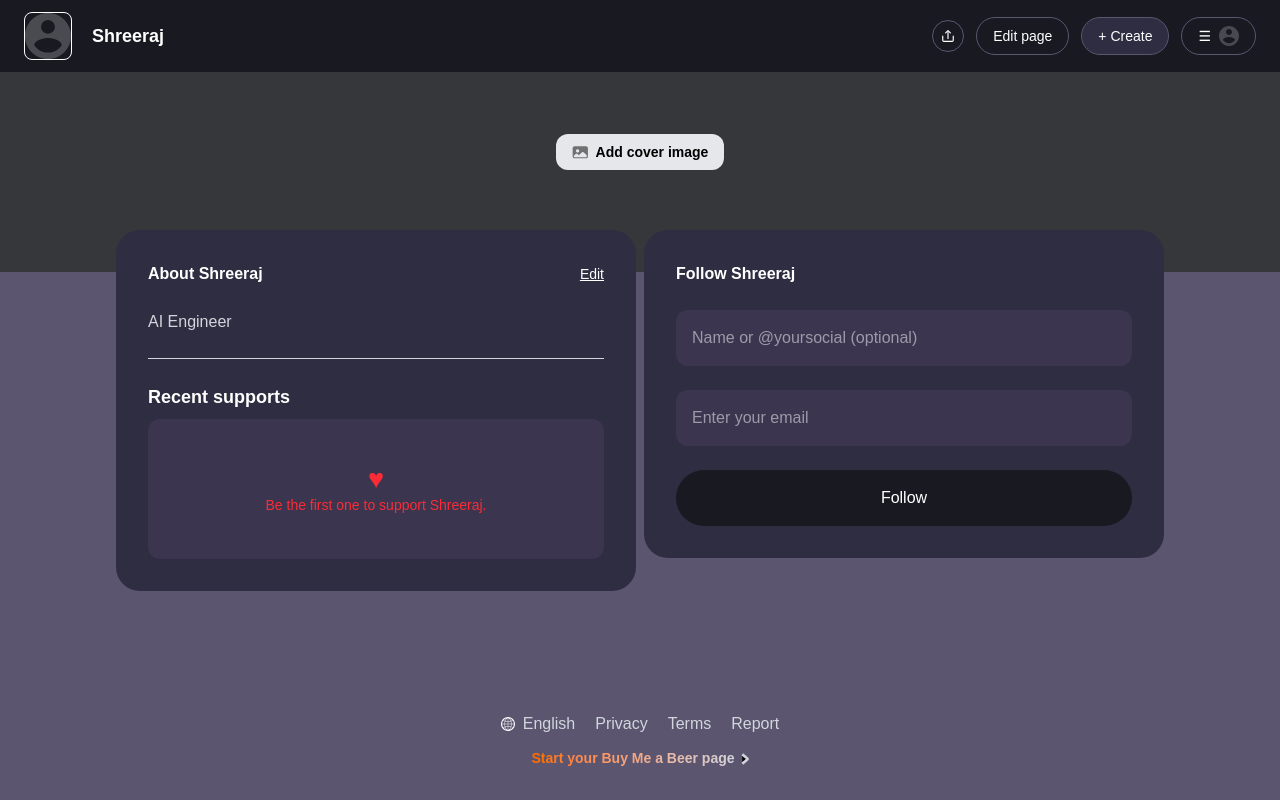
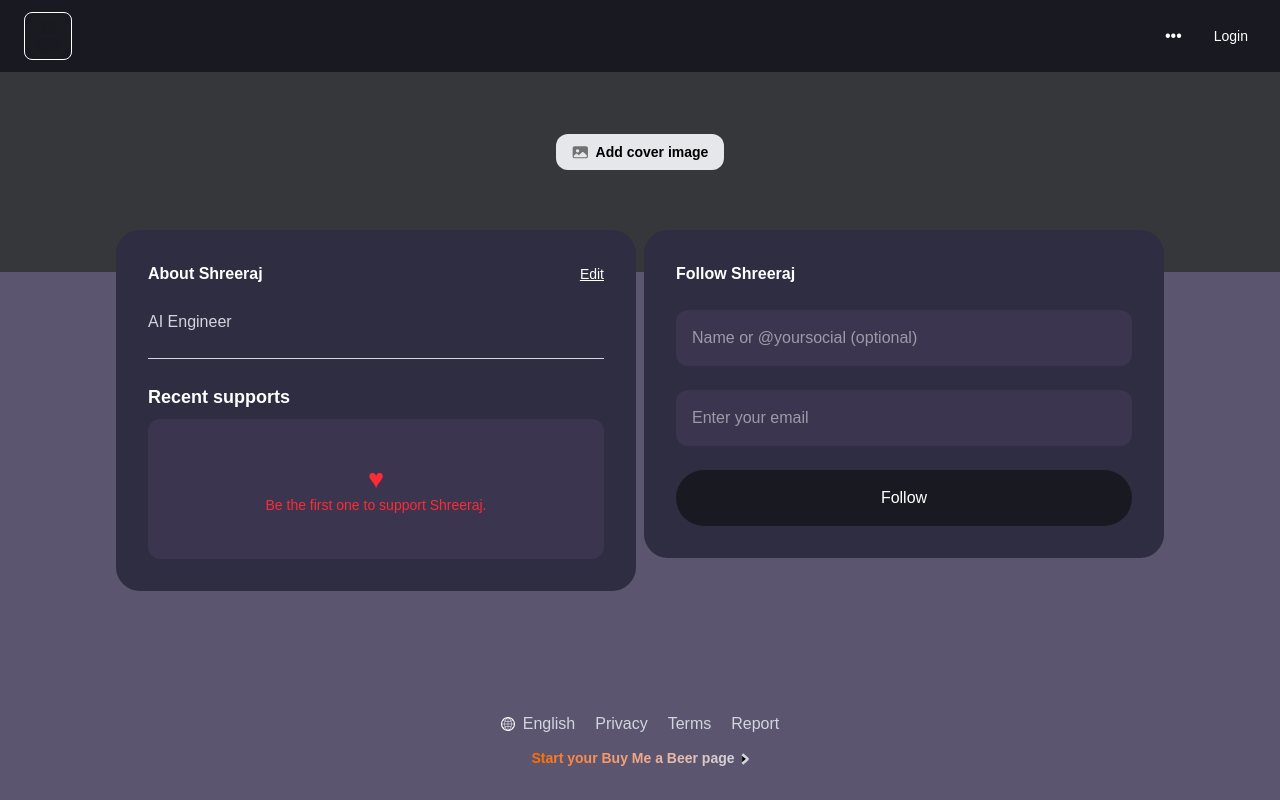
Before and after one commit to Ankryptic/buymeabeer, a Next.js app: page /about in a window 1280 px wide. Built offline with nearby package versions, Linux system fonts and the light colour scheme; no server answers; a web font is replaced by a local one.

Commit message:
setup userNav in logout

```diff
--- a/app/[username]/UserNav.js
+++ b/app/[username]/UserNav.js
@@ -1,30 +1,44 @@
 "use client"
-import React, { useState } from "react";
+import React, { useEffect, useState } from "react";
 import Link from "next/link";
 import Image from "next/image";
+import { signOut, useSession } from "next-auth/react";
 
 
 const UserNav = ({ username, setShowEdit }) => {
     const [proDropdown, setProDropdown] = useState(false);
+    const { data: session, status } = useSession()
+    const [authenticated, setAuthenticated] = useState(true)
+    const [dotDropdown, setDotDropdown] = useState(false)
+    const profilePic  = session?.user.image
+    const name = session?.user.name
 
+
+    useEffect(() => {
+        if (status === "unauthenticated") {
+            console.log("unathenticateds")
+            setAuthenticated(false)
+        }
+    }, [status, session])
 
     return (
         <nav className="flex items-center justify-between w-full h-18 px-6 bg-[#181921] text-white">
 
             <div className="flex items-center gap-5">
-                    <div className="relative user-image w-12 h-12 border border-white rounded-lg">
+                <div className="relative user-image w-12 h-12 border border-white overflow-hidden rounded-lg">
                     <Image
-                            className="object-contain invert"
-                            src={"/profile.svg"}
-                            fill
+                        className="object-contain"
+                        src={profilePic || "/profile.svg"}
+                        width={50}
+                        height={50}
                         alt="profile-logo"
                     />
                 </div>
-                    <div className="username font-bold text-lg">Shreeraj</div>
+                <div className="username font-bold text-lg">{name}</div>
                 {/* <div className="username font-bold text-lg">{ username }</div> */}
             </div>
 
-                <div className="flex items-center gap-3">
+            {authenticated && <div className="flex items-center gap-3">
                 <button className="p-2 border border-[#5b5570] hover:bg-[#5b5570] rounded-full cursor-pointer">
                     <Image
                         className="invert"
@@ -43,11 +57,11 @@ const UserNav = ({ username, setShowEdit }) => {
                 </button>
 
                 <div className="relative">
-                        <button className="flex items-center gap-2 text-sm p-2 px-4 border border-[#5b5570] hover:bg-[#5b5570] rounded-full cursor-pointer" onClick={() => {setProDropdown(!proDropdown)}} aria-haspopup="menu" aria-expanded={proDropdown} onBlur={() => setProDropdown(false)}>
+                    <button className="flex items-center gap-2 text-sm p-2 px-4 border border-[#5b5570] hover:bg-[#5b5570] rounded-full cursor-pointer" onClick={() => { setProDropdown(!proDropdown) }} aria-haspopup="menu" aria-expanded={proDropdown} onBlur={() => setProDropdown(false)}>
                         <span>&#9776;</span>
                         <Image
-                                className="invert"
-                                src={"/profile.svg"}
+                            className="rounded-full"
+                            src={session?.user.image || "/profile.svg"}
                             width={20}
                             height={20}
                             alt="profile-logo"
@@ -55,20 +69,47 @@ const UserNav = ({ username, setShowEdit }) => {
                     </button>
 
                     <div className={`absolute z-15 right-2 top-12 bg-[#5b5570] shadow shadow-black flex flex-col w-50 rounded-sm text-sm  transition-all duration-300 overflow-hidden
-                            ${proDropdown ? "opacity-100 p-4 max-h-50" :
+                            ${proDropdown ? "opacity-100 p-4 max-h-80" :
                             "opacity-0 max-h-0 p-0"
                         }
                         `}>
-                            <Link href={"/"} className="hover:bg-[#3b354f] py-2 px-2 rounded-lg">View my page</Link>
-                            <Link href={"/"} className="hover:bg-[#3b354f] py-2 px-2 rounded-lg">Dashboard</Link>
-                            <Link href={"/"} className="hover:bg-[#3b354f] py-2 px-2 rounded-lg">My account</Link>
-                            <Link href={"/"} className="hover:bg-[#3b354f] py-2 px-2 rounded-lg">Refer a creator</Link>
-                            <button type="button" className="hover:bg-[#3b354f] py-2 px-2 rounded-lg text-start text-gray-300 cursor-pointer"><span>Logout</span></button>
+                        <Link href={`/${username}`} target="_blank" className="hover:bg-[#3b354f] py-2 px-2 rounded-lg">View my page</Link>
+                        <Link href={"/dashboard"} className="hover:bg-[#3b354f] py-2 px-2 rounded-lg">Dashboard</Link>
+                        <Link href={"#"} className="hover:bg-[#3b354f] py-2 px-2 rounded-lg">My account</Link>
+                        <Link href={"#"} className="hover:bg-[#3b354f] py-2 px-2 rounded-lg">Refer a creator</Link>
+                        <button className="hover:bg-[#3b354f] w-full py-2 px-2 rounded-lg text-start text-gray-300 cursor-pointer" onClick={() => signOut()}><span>Logout</span></button>
                     </div>
                 </div>
 
+            </div>}
+
+            {!authenticated && <div className="flex items-center gap-6 pr-2">
+                <div className="relative">
+                    <button className="cursor-pointer hover:bg-gray-700 px-2 py-1 rounded-full"
+                        onClick={() => {setDotDropdown(!dotDropdown)}} aria-haspopup="menu" aria-expanded={dotDropdown} onBlur={() => {setDotDropdown(false)}}
+                    >
+                        <span>&bull;</span>
+                        <span>&bull;</span>
+                        <span>&bull;</span>
+                    </button>
+
+                    {/* Logged Out DropDown */}
+                    <div className={`absolute right-0 top-10 z-15 bg-[#5b5570] shadow shadow-black flex flex-col w-40 rounded-lg text-sm overflow-hidden transition-all duration-300
+                        ${dotDropdown ? "opacity-100 max-h-40 p-2" :
+                                        "opacity-0 max-h-0 p-0"
+                        }
+                        `}>
+                        <Link href={"#"} className="hover:bg-[#3b354f] py-2 px-2 rounded-lg">Follow</Link>
+                        <Link href={"#"} className="hover:bg-[#3b354f] py-2 px-2 rounded-lg">Share</Link>
+                        <Link href={"#"} className="hover:bg-[#3b354f] py-2 px-2 rounded-lg">Report</Link>
+                    </div>
                 </div>
 
+                <Link href={"/login"} className="hover:underline text-sm">
+                    Login
+                </Link>
+            </div>
+}
         </nav>
     )
 }
--- a/app/[username]/page.js
+++ b/app/[username]/page.js
@@ -9,7 +9,7 @@ const Username = async ({ params }) => {
     return (
         <div className="relative h-screen">
 
-            <ProfilePage username={username}/>
+            <ProfilePage username={username} />
 
             <footer className="absolute w-full bottom-0 h-22 flex flex-col items-center gap-3">
                 <div className="text-gray-300 flex items-center justify-center gap-5">
@@ -23,12 +23,12 @@ const Username = async ({ params }) => {
                         />
                         <span>English</span>
                     </button>
-                    <Link href={"/"} className="hover:underline">Privacy</Link>
-                    <Link href={"/"} className="hover:underline">Terms</Link>
-                    <Link href={"/"} className="hover:underline">Report</Link>
+                    <Link href={"#"} className="hover:underline">Privacy</Link>
+                    <Link href={"#"} className="hover:underline">Terms</Link>
+                    <Link href={"#"} className="hover:underline">Report</Link>
                 </div>
                 <div>
-                    <Link href={"/Shreeraj"} className="group flex items-center">
+                    <Link href={"/"} target="_blank" className="group flex items-center">
                         <span className="bg-linear-to-r from-orange-500 to-gray-300 bg-clip-text text-transparent text-sm font-bold">Start your Buy Me a Beer page</span>
                         <svg data-v-649a954c="" data-v-da4783f8="" viewBox="0 0 6 9" fill="" xmlns="http://www.w3.org/2000/svg" className="w-2 overflow-visible transition duration-100 ease-in-out ml-1.5 mt-0.5" aria-hidden="true"><g data-v-649a954c="" className="translate-x-0 transform duration-100 ease-in-out group-hover:translate-x-[1.7px]"><path data-v-649a954c="" d="M1 1C4.5 4 5 4.38484 5 4.5C5 4.61516 4.5 5 1 8" stroke="#D1D5DB" strokeWidth="2"></path></g><g data-v-649a954c="" className="tw-svg-arrow-body opacity-0 scale-100 group-hover:opacity-100 group-hover:scale-x-150"><path data-v-649a954c="" d="M3.5 4.5H0" stroke="#D1D5DB" strokeWidth="2"></path></g></svg>
                     </Link>
--- a/app/action/UserAction.js
+++ b/app/action/UserAction.js
@@ -53,7 +53,6 @@ export const updateCompletePage = async(formData) => {
                 profileCompleted: true
             }
         )
-        console.log(dbUser.toObject())
         return result;
 
     }
--- a/next.config.mjs
+++ b/next.config.mjs
@@ -2,6 +2,11 @@
 const nextConfig = {
   /* config options here */
   reactCompiler: true,
+  images:{
+    remotePatterns: [
+      (new URL("https://avatars.githubusercontent.com/u/176009947?v=4"))
+    ]
+  }
 };
 
 export default nextConfig;
```
Lines whose indentation alone changed are shown as unchanged.
